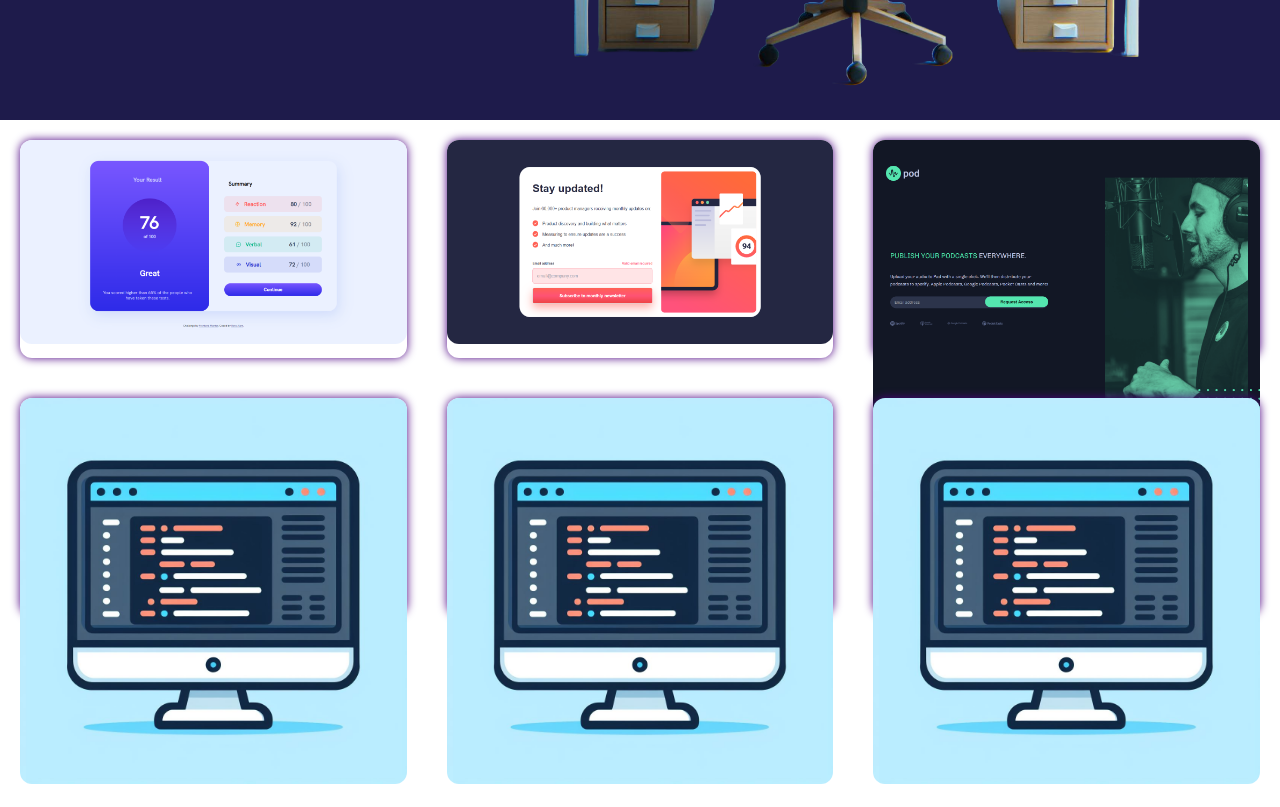
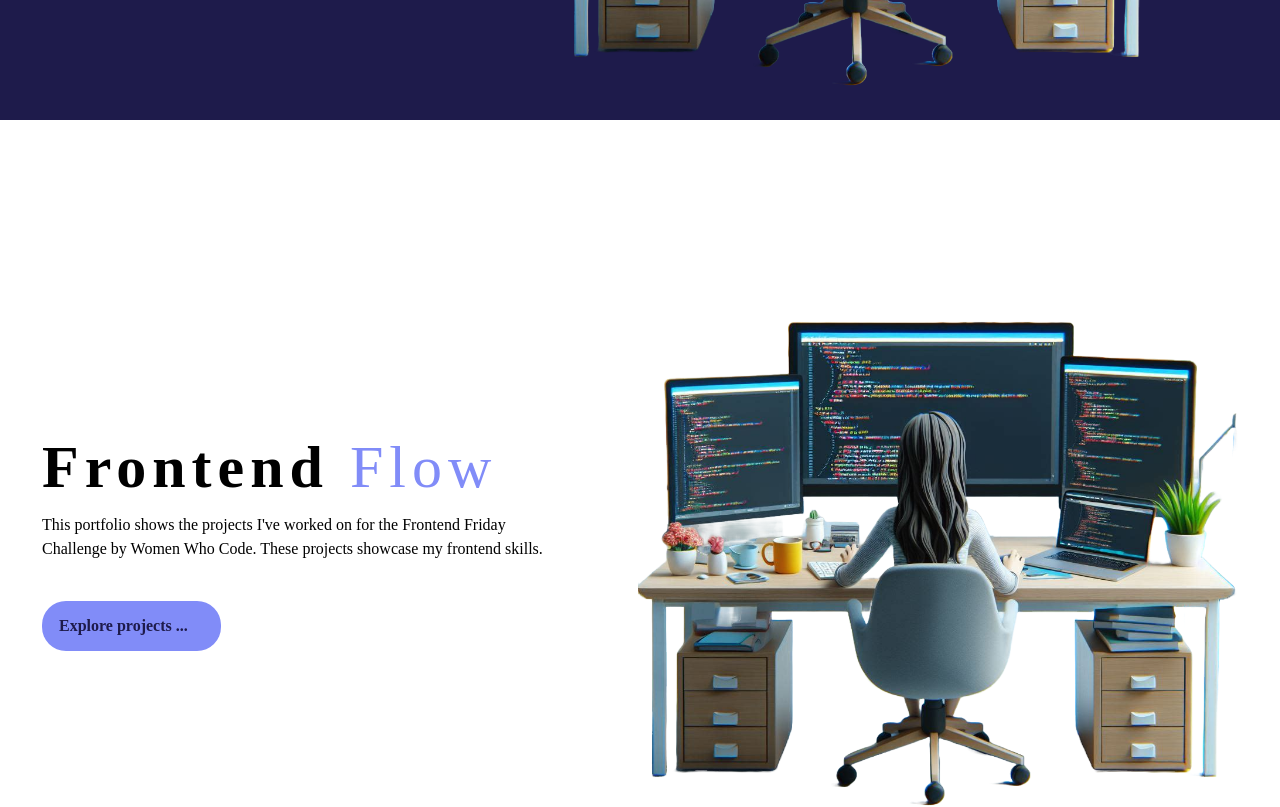
Before and after one commit to Rgit915/frontend-flow, a React (Vite) app: page / in a window 1280 px wide. Shown: the part 720-1527 px from the top of the page. Before the commit the page ends 1504 px from the top, so only its background shows below. Built offline with nearby package versions, Linux system fonts and the light colour scheme.

Commit message:
Refactor code and move projects to projects page

```diff
--- a/src/pages/Home.jsx
+++ b/src/pages/Home.jsx
@@ -1,45 +1,39 @@
-import React from "react";
-import tasksData from "../data/tasksData";
-import Button from "../components/Button";
+import developerImage from "../assets/images/developer.png";
 
 const Home = () => {
   return (
-    <main>
-      <div className="grid grid-cols-2 gap-10 p-5 min-[400px]:grid-cols-3">
-        {tasksData.map((task) => (
-          <div
-            key={task.id}
-            className="w-full h-full aspect-video shadow-[0_0_10px_indigo] relative rounded-xl"
-          >
-            {/* <span className="absolute p-2 bg-indigo-950 text-white rounded-br-lg">
-            <p>Task# {task.id}</p>
-            </span> */}
-            <img
-              className="bg-cover rounded-xl hover:scale-105 transition-transform duration-700 ease-in-out"
-              src={task.image}
-              alt={`PC Icon ${task.id}`}
-            />
-            <div className="overlay rounded-b-xl space-y-2 font-mono">
-              <ul className="list-none flex space-x-2  ">
-                {/* Using map to render list items */}
-                {task.description.map((item, index) => (
-                  <li key={index} className=" text-slate-200 font-bold  px-2">
-                    {item}
-                  </li>
-                ))}
-              </ul>
-              <div className="flex space-x-2">
-                <Button to={task.liveLink} value={"Live Demo"}/>
-                <p>|</p>
-                <Button to={task.codeRepo} value={"Code Repo"}/>
-                <p>|</p>
-                <Button to={task.watchHere} value={"Watch here"}/>
-              </div>
-            </div>
+    <>
+      <section className="flex flex-col-reverse justify-center items-center overflow-x-hidden md:flex-col lg:flex-row lg:min-h-screen xl:min-h-screen xl:justify-around">
+        <article className="mt-12 max-w-xl md:flex md:flex-col md:items-center md:justify-center md:w-full lg:max-w-md lg:items-start xl:max-w-lg">
+          <h1 className="text-3xl font-semibold leading-normal tracking-widest md:text-5xl  xl:text-6xl">
+            Frontend <span className="font-light text-indigo-400">Flow</span>
+          </h1>
+          <p className="mt-4">
+            This portfolio shows the projects I've worked on for the Frontend
+            Friday Challenge by Women Who Code. These projects showcase my
+            frontend skills.
+          </p>
+          <div className="mt-10">
+            <a
+              href="/projects"
+              className="bg-indigo-400 text-indigo-950 font-bold rounded-3xl py-3 px-8
+               inline-block mr-4 w-full  text-[16px] hover:bg-transparent hover:border-indigo-300 hover:text-white duration-300 hover:border
+               border border-transparent md:px-4"
+            >
+              Explore projects ...
+            </a>
           </div>
-        ))}
-      </div>
-    </main>
+        </article>
+        <figure>
+          <img
+          src={developerImage}
+          className="w-full md:h-[400px] xl:w-[600px]  xl:h-[600px]  bottom-0 right-20"
+          alt="Developer Image"
+        />
+        </figure>
+
+      </section>
+    </>
   );
 };
 
```
